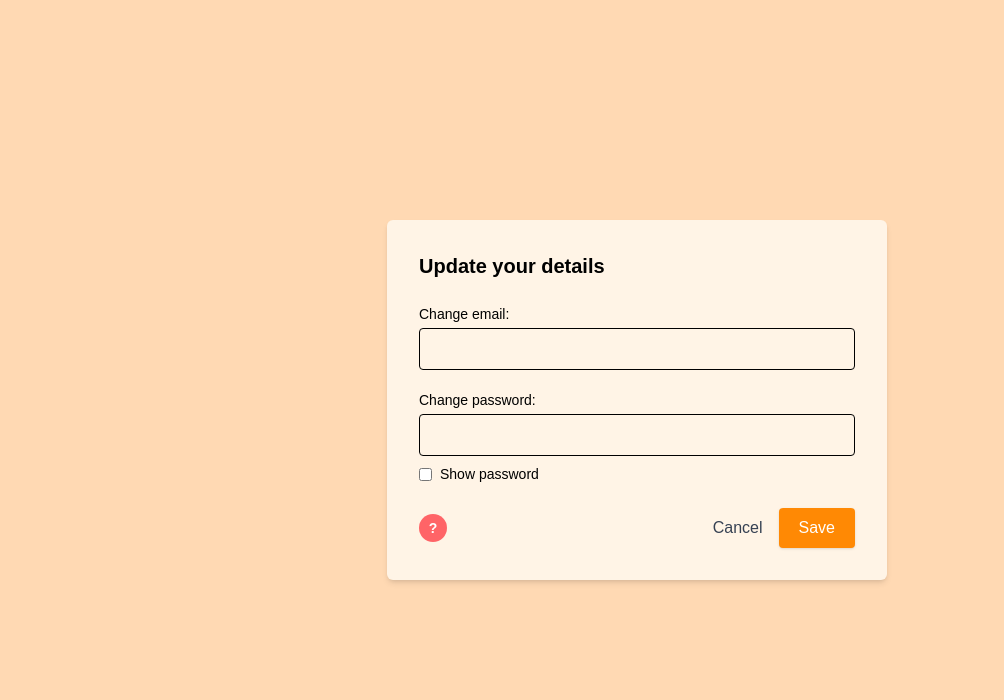
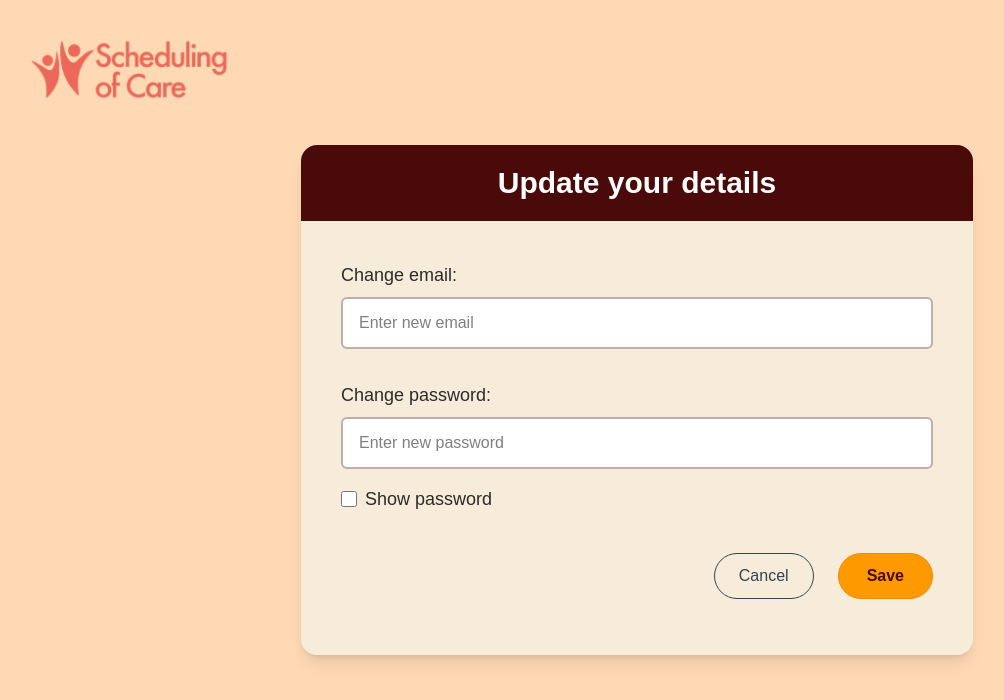
Before and after one commit to 404-Project-Not-Found/Scheduling-of-Care, a Next.js app: page /update_details in a window 1280 px wide. Shown: the top 700 px of the page, without its empty margins (3-1007 px from the left). Built offline with nearby package versions, Linux system fonts and the light colour scheme.

Commit message:
update page layout to improve UI consistency

```diff
--- a/src/app/menu/page.tsx
+++ b/src/app/menu/page.tsx
@@ -1,6 +1,6 @@
 "use client";
 
-import React, { useEffect, useRef, useState } from "react";
+import React, { useEffect, useState } from "react";
 import Link from "next/link";
 
 const palette = {
@@ -8,23 +8,19 @@ const palette = {
   panelBg: "#F7ECD9",
   border: "#3A0000",
   text: "#2b2b2b",
-  muted: "#666666",
   white: "#FFFFFF",
   accent: "#FF5C5C",
+  panelHover: "#EADBC4",
+  panelActive: "#E1D0B5",
 };
 
 export default function MenuPage() {
   const [open, setOpen] = useState(false);
-  const firstItemRef = useRef<HTMLAnchorElement | null>(null);
 
   useEffect(() => {
     const onKey = (e: KeyboardEvent) => e.key === "Escape" && setOpen(false);
     if (open) document.addEventListener("keydown", onKey);
     return () => document.removeEventListener("keydown", onKey);
-  }, [open]);
-
-  useEffect(() => {
-    if (open && firstItemRef.current) firstItemRef.current.focus();
   }, [open]);
 
   function onBackdropClick(e: React.MouseEvent<HTMLDivElement>) {
@@ -39,7 +35,7 @@ export default function MenuPage() {
         aria-expanded={open}
         aria-controls="menu-drawer"
         onClick={() => setOpen(true)}
-        className="fixed top-4 left-4 z-40 p-2 rounded-md focus:outline-none focus:ring-2 focus:ring-offset-2"
+        className="fixed top-4 left-4 z-40 p-2 rounded-md focus:outline-none"
         style={{ color: palette.border }}
         aria-label="Open menu"
       >
@@ -89,7 +85,7 @@ export default function MenuPage() {
           </div>
           <button
             onClick={() => setOpen(false)}
-            className="rounded px-2 py-1 text-lg hover:opacity-90 focus:outline-none focus:ring-2 focus:ring-offset-2"
+            className="rounded px-2 py-1 text-lg hover:opacity-90 focus:outline-none"
             aria-label="Close menu"
           >
             ✕
@@ -99,7 +95,7 @@ export default function MenuPage() {
         {/* body */}
         <nav className="flex h-[calc(100%-56px)] flex-col justify-between">
           <ul className="px-2 py-3 space-y-2">
-            <MenuItem refLink={firstItemRef} href="/update_details" label="Update your details" />
+            <MenuItem href="/update_details" label="Update your details" />
             <MenuItem href="/request_of_change_page" label="Request to change a task" />
             <MenuItem href="/manage-access-code-page" label="Manage organisation access to client" />
             <MenuItem href="/clients_list" label="Manage your Client" />
@@ -108,7 +104,7 @@ export default function MenuPage() {
           <div className="px-4 pb-6 flex justify-end pr-6">
             <Link
               href="#"
-              className="underline underline-offset-4 focus:outline-none focus:ring-2 rounded text-lg"
+              className="underline underline-offset-4 focus:outline-none rounded text-lg"
               style={{ color: palette.border }}
             >
               Sign out
@@ -141,16 +137,15 @@ function HamburgerIcon({ size = 24, color = "currentColor" }: { size?: number; c
 type ItemProps = {
   href: string;
   label: string;
-  refLink?: React.Ref<HTMLAnchorElement>;
 };
 
-function MenuItem({ href, label, refLink }: ItemProps) {
+function MenuItem({ href, label }: ItemProps) {
   return (
     <li>
       <Link
-        ref={refLink}
         href={href}
-        className="block rounded-lg px-4 py-3 focus:outline-none focus:ring-2 focus:ring-offset-2"
+        className="block rounded-xl px-4 py-3 transition-colors outline-none
+                   hover:bg-[#EADBC4] focus-visible:bg-[#EADBC4] active:bg-[#E1D0B5]"
         style={{ color: palette.text }}
       >
         <div className="flex items-center gap-3">
--- a/src/app/request_of_change_page/page.tsx
+++ b/src/app/request_of_change_page/page.tsx
@@ -1,6 +1,7 @@
 'use client';
 
 import React, { useState } from 'react';
+import Image from 'next/image';
 import { useRouter } from 'next/navigation';
 
 export default function RequestChangeFormPage() {
@@ -16,10 +17,6 @@ export default function RequestChangeFormPage() {
       setSubmitMessage('Please fill in all fields before submitting.');
       return;
     }
-
-    // TODO: call API if needed
-
-    // navigate to menu
     router.push('/menu');
   };
 
@@ -28,8 +25,6 @@ export default function RequestChangeFormPage() {
     setDetails('');
     setReason('');
     setSubmitMessage('');
-
-    // navigate to menu
     router.push('/menu');
   };
 
@@ -38,17 +33,32 @@ export default function RequestChangeFormPage() {
       className="min-h-screen flex items-center justify-center relative"
       style={{ backgroundColor: '#ffd9b3' }}
     >
+      {/* Top-left logo */}
+      <div className="absolute top-6 left-6">
+        <Image
+          src="/logo-name.png"
+          alt="Scheduling of Care"
+          width={220}
+          height={80}
+          className="object-contain"
+          priority
+        />
+      </div>
+
       {/* Card */}
       <div
-        className="w-full max-w-3xl border rounded-lg shadow-lg relative"
-        style={{ backgroundColor: '#fff4e6', minHeight: '600px' }}
+        className="w-full max-w-3xl rounded-3xl shadow-lg relative overflow-hidden"
+        style={{
+          backgroundColor: '#fff4e6',
+          minHeight: '480px',
+        }}
       >
         {/* Header */}
         <div
-          className="w-full rounded-t-lg p-4 flex justify-between items-center"
+          className="w-full p-4 flex items-center justify-center"
           style={{ backgroundColor: '#3d0000' }}
         >
-          <h1 className="text-xl font-bold text-white">
+          <h1 className="text-xl font-bold text-white text-center w-full">
             Request of Change Form
           </h1>
         </div>
@@ -65,7 +75,7 @@ export default function RequestChangeFormPage() {
                 setTaskName(e.target.value);
                 setSubmitMessage('');
               }}
-              className="w-full border rounded px-3 py-2"
+              className="w-full border rounded px-3 py-2 bg-white"
             />
           </div>
 
@@ -78,7 +88,7 @@ export default function RequestChangeFormPage() {
                 setDetails(e.target.value);
                 setSubmitMessage('');
               }}
-              className="w-full border rounded px-3 py-2 min-h-[120px]"
+              className="w-full border rounded px-3 py-2 min-h-[120px] bg-white"
             />
           </div>
 
@@ -91,7 +101,7 @@ export default function RequestChangeFormPage() {
                 setReason(e.target.value);
                 setSubmitMessage('');
               }}
-              className="w-full border rounded px-3 py-2 min-h-[100px]"
+              className="w-full border rounded px-3 py-2 min-h-[100px] bg-white"
             />
           </div>
 
@@ -99,21 +109,21 @@ export default function RequestChangeFormPage() {
           <div className="flex justify-end gap-4 mt-4">
             <button
               onClick={handleCancel}
-              className="px-4 py-2 border rounded hover:bg-gray-200"
               type="button"
+              className="px-5 py-2.5 border border-[#3d0000]/40 text-[#3d0000] rounded-full hover:bg-gray-200 transition"
             >
               Cancel
             </button>
             <button
               onClick={handleSubmit}
-              className="px-4 py-2 border rounded bg-orange-300 font-bold hover:bg-orange-400"
               type="button"
+              className="px-6 py-2.5 rounded-full bg-orange-300 font-bold text-[#3d0000] border border-orange-400 hover:bg-orange-400 transition shadow-sm"
             >
               Submit
             </button>
           </div>
 
-          {/* Validation message (won't show on successful submit because we navigate) */}
+          {/* Validation message */}
           {submitMessage && (
             <div className="text-blue-700 font-semibold mt-2">{submitMessage}</div>
           )}
--- a/src/app/update_details/page.tsx
+++ b/src/app/update_details/page.tsx
@@ -1,141 +1,117 @@
-'use client';
+"use client";
 
-import React, { useState } from 'react';
-import { useRouter } from 'next/navigation';
+import React, { useState } from "react";
+import Image from "next/image";
+import { useRouter } from "next/navigation";
+
+const colors = {
+  pageBg: "#ffd9b3",
+  cardBg: "#F7ECD9",
+  header: "#4A0A0A",
+  text: "#2b2b2b",
+  orange: "#ff9900",
+};
 
 export default function UpdateDetailsPage() {
   const router = useRouter();
-
-  const [email, setEmail] = useState('');
-  const [password, setPassword] = useState('');
-  const [saved, setSaved] = useState(false);
-  const [error, setError] = useState(''); // New state for error
-  const [showHelp, setShowHelp] = useState(false);
-  const [showPassword, setShowPassword] = useState(false);
-
-  const handleSave = async () => {
-    if (!email.trim() || !password.trim()) {
-      setError('Email and password cannot be empty.');
-      setSaved(false);
-      return;
-    }
-
-    try {
-      setError('');
-      setSaved(true);
-
-      // TODO: call your API here if needed
-      // await fetch('/api/update-details', { method: 'POST', body: JSON.stringify({ email, password }) });
-
-      // Go back; fallback to /menu if no history
-      router.back();
-      setTimeout(() => router.push('/menu'), 0);
-    } catch (e) {
-      console.error(e);
-      setError('Failed to save. Please try again.');
-      setSaved(false);
-    }
-  };
-
-  const handleCancel = () => {
-    router.back();
-    setTimeout(() => router.push('/menu'), 0);
-  };
+  const [email, setEmail] = useState("");
+  const [pwd, setPwd] = useState("");
+  const [show, setShow] = useState(false);
 
   return (
-    <div
-      className="min-h-screen flex items-center justify-center"
-      style={{ backgroundColor: '#ffd9b3' }}
+    <main
+      className="min-h-screen w-full flex items-center justify-center px-6 py-12 relative"
+      style={{ backgroundColor: colors.pageBg }}
     >
+      {/* Top-left logo */}
+      <div className="absolute top-6 left-6">
+        <Image
+          src="/logo-name.png"
+          alt="Scheduling of Care"
+          width={220}
+          height={80}
+          className="object-contain"
+          priority
+        />
+      </div>
+
+      {/* Card container (narrower width) */}
       <div
-        className="rounded-md shadow-md p-8 w-[500px]"
-        style={{ backgroundColor: '#fff4e6', color: '#000' }}
+        className="w-full max-w-xl md:max-w-2xl rounded-2xl shadow-lg overflow-hidden"
+        style={{ backgroundColor: colors.cardBg }}
       >
-        <h2 className="text-xl font-bold mb-6">Update your details</h2>
+        {/* Top bar: centered title, dark brown background, white text */}
+        <div
+          className="w-full flex items-center justify-center px-6 py-5"
+          style={{ backgroundColor: colors.header }}
+        >
+          <h1 className="text-2xl md:text-3xl font-bold text-white text-center">
+            Update your details
+          </h1>
+        </div>
 
-        <div className="mb-5">
-          <label className="block text-sm font-medium mb-1">Change email:</label>
+        {/* Content area: generous spacing, white inputs */}
+        <div className="px-8 md:px-10 py-8 md:py-10 text-black">
+          {/* Email */}
+          <label className="block text-lg mb-2" style={{ color: colors.text }}>
+            Change email:
+          </label>
           <input
             type="email"
             value={email}
-            onChange={(e) => {
-              setEmail(e.target.value);
-              setSaved(false);
-              setError('');
-            }}
-            className="w-full border rounded px-3 py-2 text-black"
+            onChange={(e) => setEmail(e.target.value)}
+            className="w-full bg-white border-2 rounded-md px-4 py-3 mb-8 focus:outline-none focus:ring-2"
+            style={{ borderColor: `${colors.header}55` }}
+            placeholder="Enter new email"
           />
-        </div>
 
-        <div className="mb-2">
-          <label className="block text-sm font-medium mb-1">Change password:</label>
+          {/* Password */}
+          <label className="block text-lg mb-2" style={{ color: colors.text }}>
+            Change password:
+          </label>
           <input
-            type={showPassword ? 'text' : 'password'}
-            value={password}
-            onChange={(e) => {
-              setPassword(e.target.value);
-              setSaved(false);
-              setError('');
-            }}
-            className="w-full border rounded px-3 py-2 text-black"
+            type={show ? "text" : "password"}
+            value={pwd}
+            onChange={(e) => setPwd(e.target.value)}
+            className="w-full bg-white border-2 rounded-md px-4 py-3 focus:outline-none focus:ring-2"
+            style={{ borderColor: `${colors.header}55` }}
+            placeholder="Enter new password"
           />
-        </div>
 
-        {/* Show password checkbox */}
-        <div className="mb-5">
-          <label className="flex items-center gap-2 text-sm">
+          {/* Show password toggle */}
+          <label className="mt-4 flex items-center gap-2 text-lg" style={{ color: colors.text }}>
             <input
               type="checkbox"
-              checked={showPassword}
-              onChange={(e) => setShowPassword(e.target.checked)}
+              checked={show}
+              onChange={(e) => setShow(e.target.checked)}
+              className="h-4 w-4"
             />
             Show password
           </label>
-        </div>
 
-        {/* Error or success message */}
-        {error && <div className="text-red-600 text-sm mb-5">{error}</div>}
-        {saved && !error && (
-          <div className="text-green-600 text-sm mb-5">
-            Details saved! (Email: {email || 'not set'}, Password:{' '}
-            {password ? '******' : 'not set'})
-          </div>
-        )}
-
-        <div className="flex items-center justify-between mt-6">
-          {/* Help button */}
-          <div
-            className="relative"
-            onMouseEnter={() => setShowHelp(true)}
-            onMouseLeave={() => setShowHelp(false)}
-          >
-            <button className="w-7 h-7 rounded-full bg-red-400 text-white text-sm font-bold flex items-center justify-center">
-              ?
-            </button>
-            {showHelp && (
-              <div className="absolute left-9 top-0 bg-white border text-sm p-3 rounded shadow-md w-60 text-black">
-                Enter your new email and/or password, then click <b>Save</b>.
-                Use <b>Cancel</b> to discard changes.
-              </div>
-            )}
-          </div>
-
-          <div className="flex gap-4">
+          {/* Actions */}
+          <div className="mt-10 flex items-center justify-end gap-6">
             <button
-              onClick={handleCancel}
-              className="text-gray-700 hover:underline"
+              type="button"
+              className="px-6 py-2.5 rounded-full border text-gray-700 hover:bg-gray-200"
+              onClick={() => router.push("/menu")}
             >
               Cancel
             </button>
+
             <button
-              onClick={handleSave}
-              className="bg-orange-400 text-white px-5 py-2 rounded shadow hover:bg-orange-500"
+              type="button"
+              className="px-7 py-2.5 rounded-full font-semibold border"
+              style={{ backgroundColor: colors.orange, borderColor: "#f08a00", color: colors.header }}
+              onClick={() => router.push("/menu")}
             >
               Save
             </button>
           </div>
         </div>
+
+        <div className="h-4" />
       </div>
-    </div>
+    </main>
   );
 }
```
Also changed, not shown: src/app/clients_list/page.tsx (+10 -4 lines), src/app/manage-access-code-page/page.tsx (+17 -23 lines), src/app/partial-dashboard/page.tsx (+37 -17 lines), public/default_profile.png (added).
